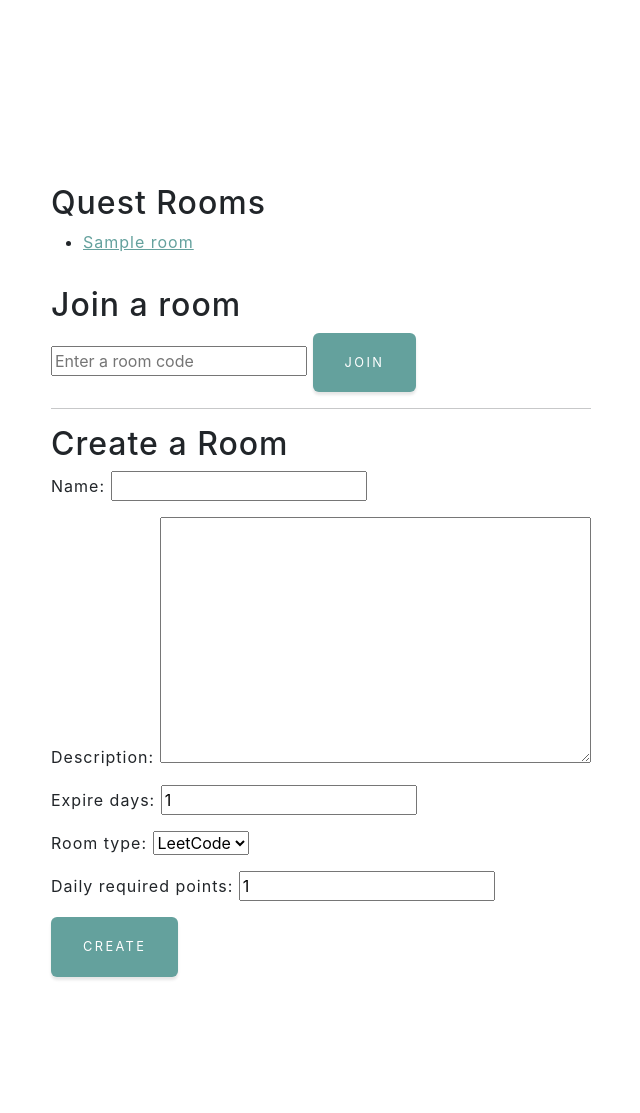
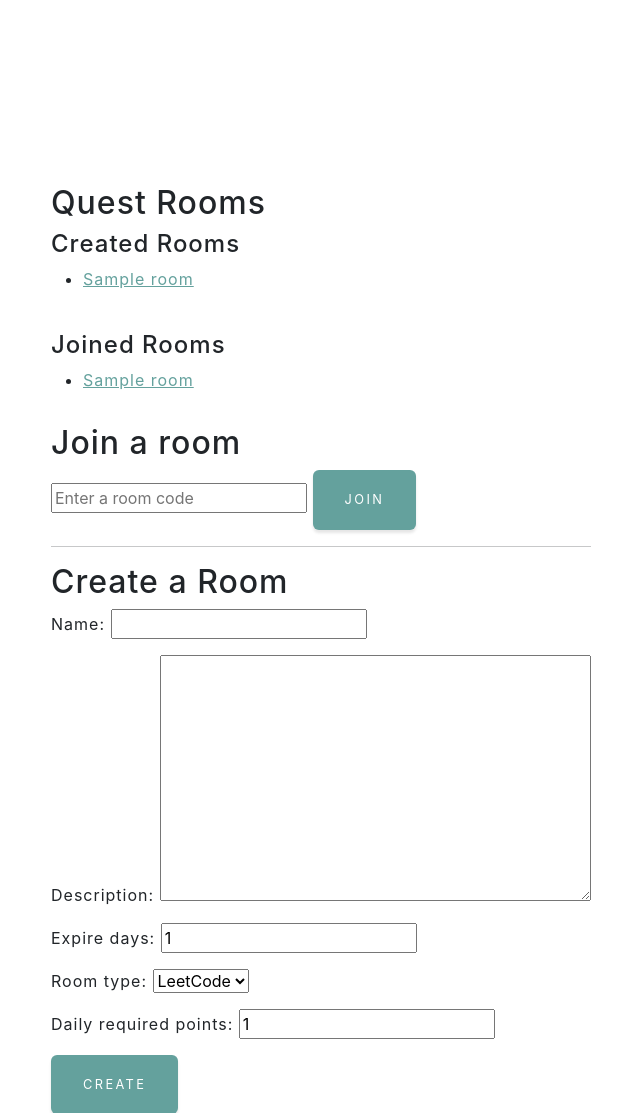
Before and after one commit to sahilsh-dev/Quest-Room, a Django app: template core/rooms/templates/rooms/user_rooms.html in a window 1280 px wide. Shown: the part 88-1201 px from the top of the page, without its empty margins (205-845 px from the left). Run offline with Django 5.2, Linux system fonts and the light colour scheme; tables that the repository leaves empty hold one stand-in row (values such as "Sample post"); the template is opened without the code that fills it: values that come from a table or form of the project are taken from there, most other values are stand-ins (such as "Sample title", 1, 10 or a date in 2020); some libraries are stand-ins or nearby versions; some web fonts are replaced.

Commit message:
Update rooms app views

```diff
--- a/core/rooms/consumers.py
+++ b/core/rooms/consumers.py
@@ -32,7 +32,7 @@ class ChatConsumer(WebsocketConsumer):
         message = text_data_json['message']
         print(message)
 
-        async_to_sync(self.channel_layer.group_send)(
+        async_to_sync(self.channel_layer.group_send) (
             self.room_group_name,
             {
                 'type': 'chat_message',
--- a/core/rooms/templates/rooms/user_rooms.html
+++ b/core/rooms/templates/rooms/user_rooms.html
@@ -10,8 +10,18 @@
                     {% endfor %}
                 </ul>
                 <h2>Quest Rooms</h2>
+                <h4>Created Rooms</h4>
                 <ul>
-                    {% for room in rooms %}
+                    {% for room in created_rooms %}
+                        <li>
+                            <a href="{% url 'rooms:room_detail' room_id=room.id %}">{{ room.name }}</a>
+                        </li>
+                    {% endfor %}
+                </ul>
+                <br>
+                <h4>Joined Rooms</h4>
+                <ul>
+                    {% for room in joined_rooms %}
                         <li>
                             <a href="{% url 'rooms:room_detail' room_id=room.id %}">{{ room.name }}</a>
                         </li>
```
Also changed, not shown: core/rooms/views.py (+12 -2 lines), core/rooms/migrations/0019_alter_questroom_created_by.py (added).
